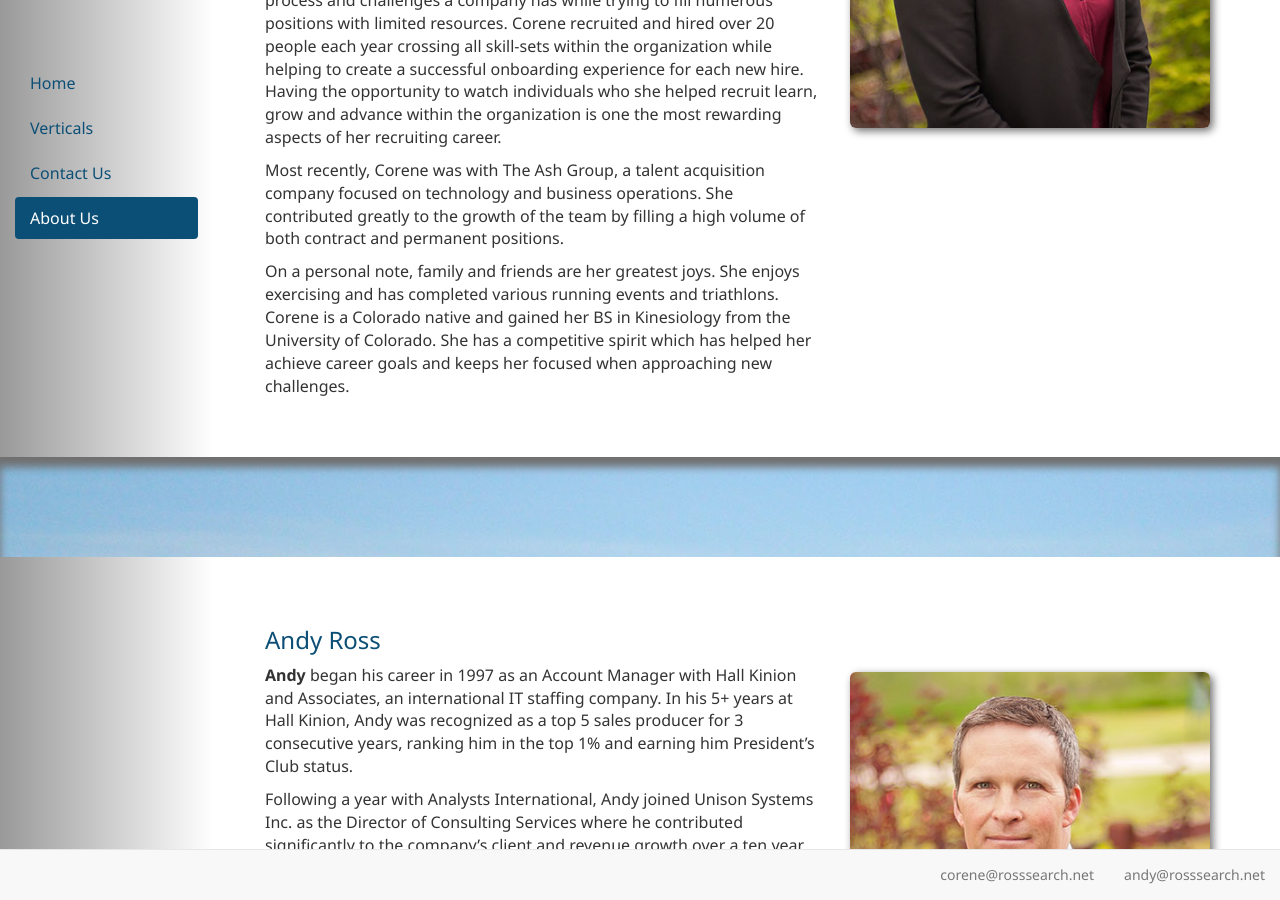
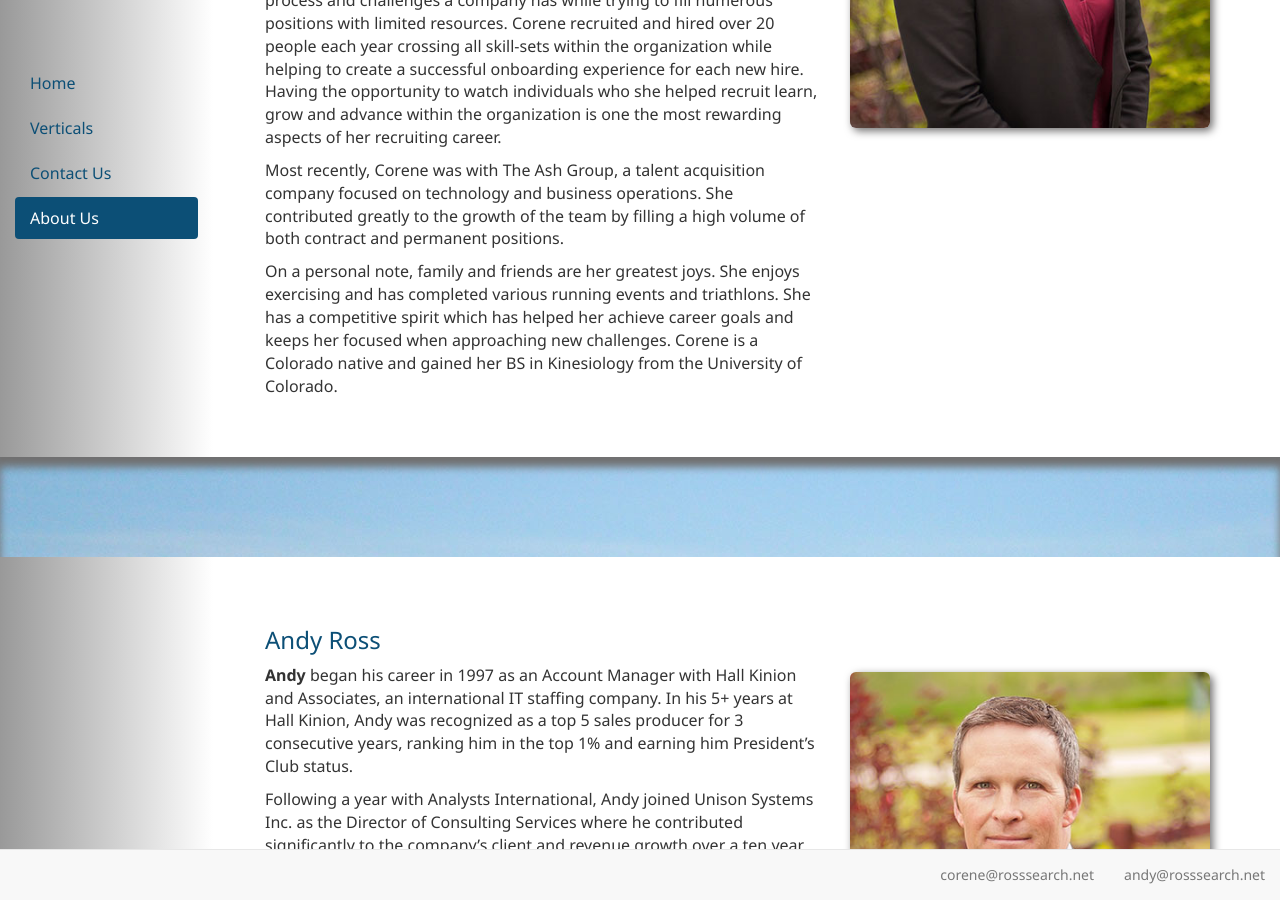
Before and after one commit to RossSearch/RossSearch.github.io, a Jekyll site: the page built from index.html, in a window 1280 px wide and 900 px high, scrolled down 4653 px. Built offline with Jekyll 4.4.1, drawn with Linux system fonts in a browser that asks for light colours; nearby versions of some CDN libraries; Markdown is read by kramdown in place of the engine named in the settings.

```diff
--- a/_includes/_content/corene.md
+++ b/_includes/_content/corene.md
@@ -4,4 +4,4 @@ After leaving Ajilon, Corene joined Channelinsight, a Denver-based software comp
 
 Most recently, Corene was with The Ash Group, a talent acquisition company focused on technology and business operations.  She contributed greatly to the growth of the team by filling a high volume of both contract and permanent positions.
 
-On a personal note, family and friends are her greatest joys.  She enjoys exercising and has completed various running events and triathlons. Corene is a Colorado native and gained her BS in Kinesiology from the University of Colorado. She has a competitive spirit which has helped her achieve career goals and keeps her focused when approaching new challenges.
+On a personal note, family and friends are her greatest joys.  She enjoys exercising and has completed various running events and triathlons. She has a competitive spirit which has helped her achieve career goals and keeps her focused when approaching new challenges.  Corene is a Colorado native and gained her BS in Kinesiology from the University of Colorado.
```
